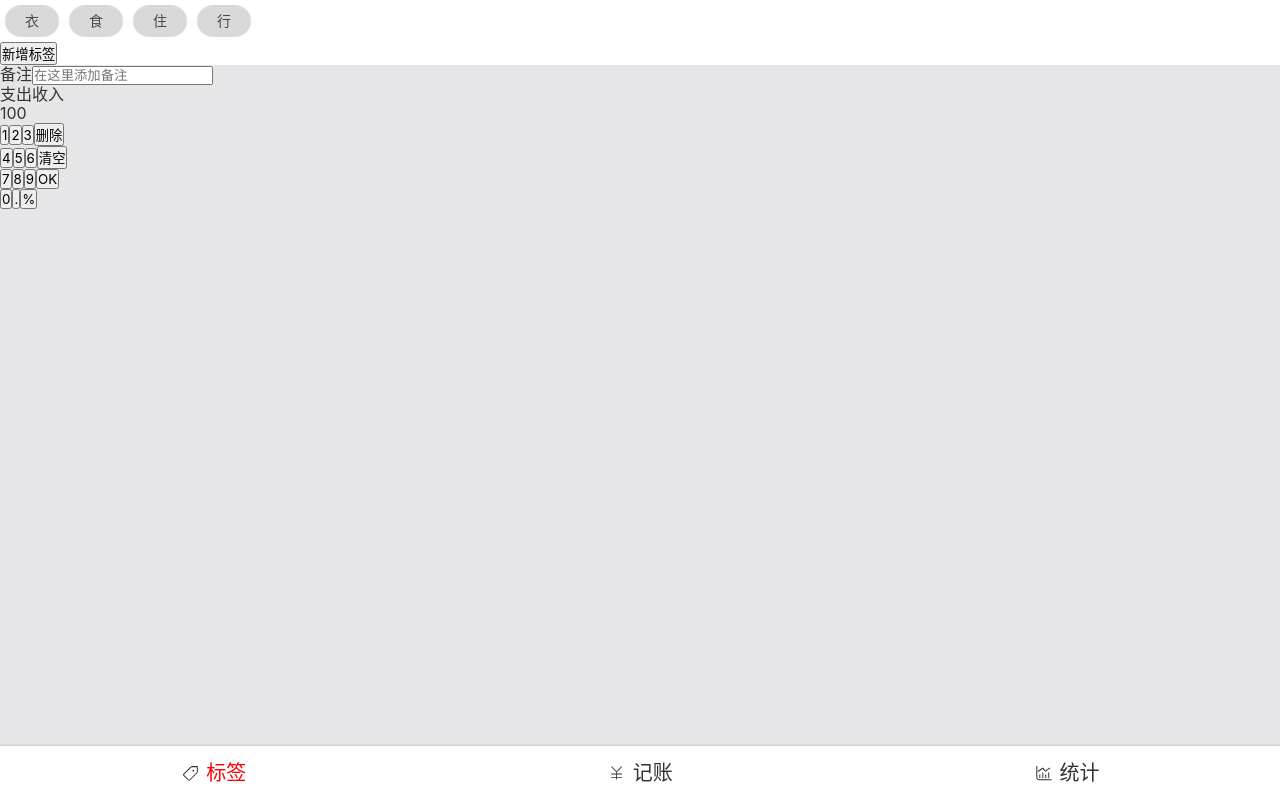
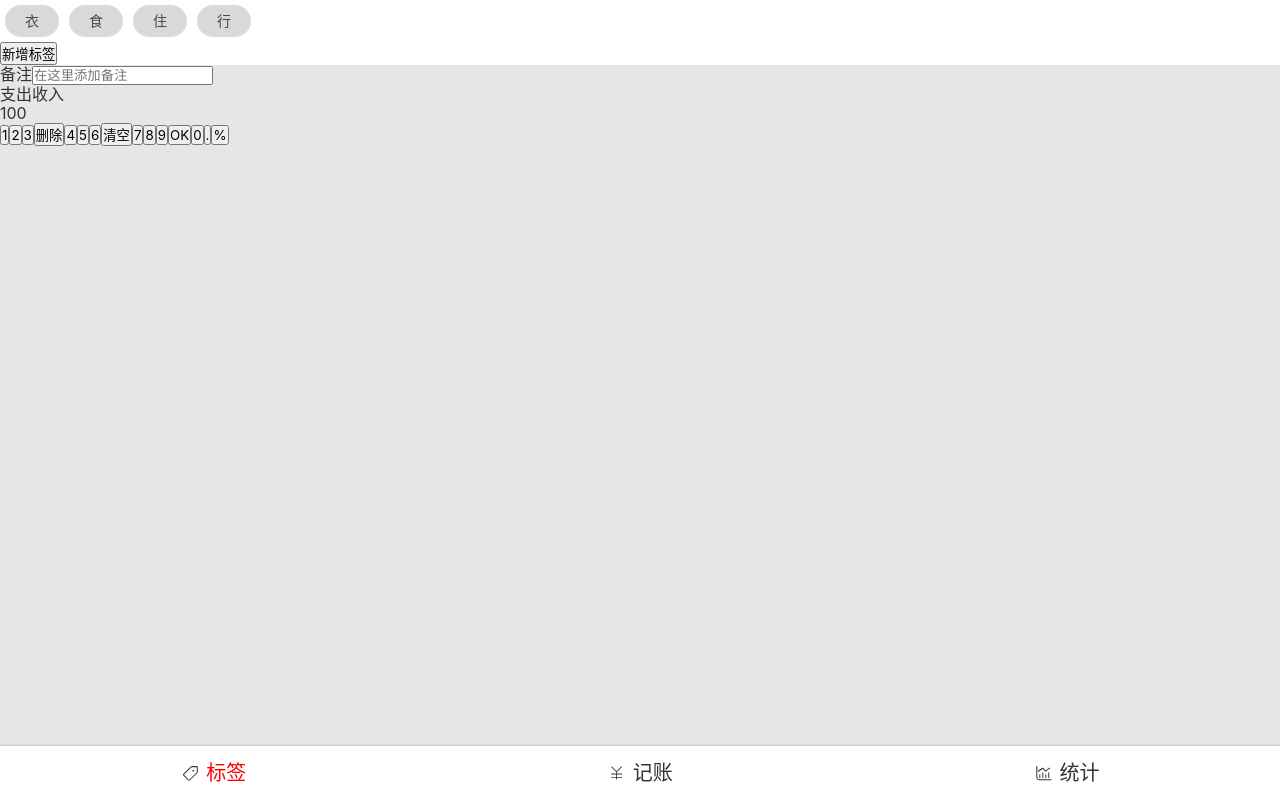
Before and after one commit to dreamqyq/easy-pocket, a React app: page /#/tags in a window 1280 px wide. Built offline with nearby package versions, Linux system fonts and the light colour scheme.

Commit message:
change Tags Page structure

```diff
--- a/src/views/Tags.tsx
+++ b/src/views/Tags.tsx
@@ -10,7 +10,7 @@ const TagsWrap = styled.section`
       margin: 5px;
     }
   }
-`
+`;
 const TagButton = styled.button`
   font-size: 14px;
   border-radius: 18px;
@@ -19,8 +19,8 @@ const TagButton = styled.button`
   color: #484848;
   border: none;
   background: #D9D9D9;
-`
-const AddTagButton = styled.button``
+`;
+const AddTagButton = styled.button``;
 const Tags = () => {
   return (
     <Layout>
@@ -58,33 +58,25 @@ const Tags = () => {
       <section>
         <div>100</div>
         <div>
-          <div>
           <button>1</button>
           <button>2</button>
           <button>3</button>
           <button>删除</button>
-          </div>
-          <div>
           <button>4</button>
           <button>5</button>
           <button>6</button>
           <button>清空</button>
-          </div>
-          <div>
           <button>7</button>
           <button>8</button>
           <button>9</button>
           <button>OK</button>
-          </div>
-          <div>
           <button>0</button>
           <button>.</button>
           <button>%</button>
         </div>
-        </div>
       </section>
     </Layout>
-  )
-}
+  );
+};
 
 export default Tags;
```
Lines whose indentation alone changed are shown as unchanged.
